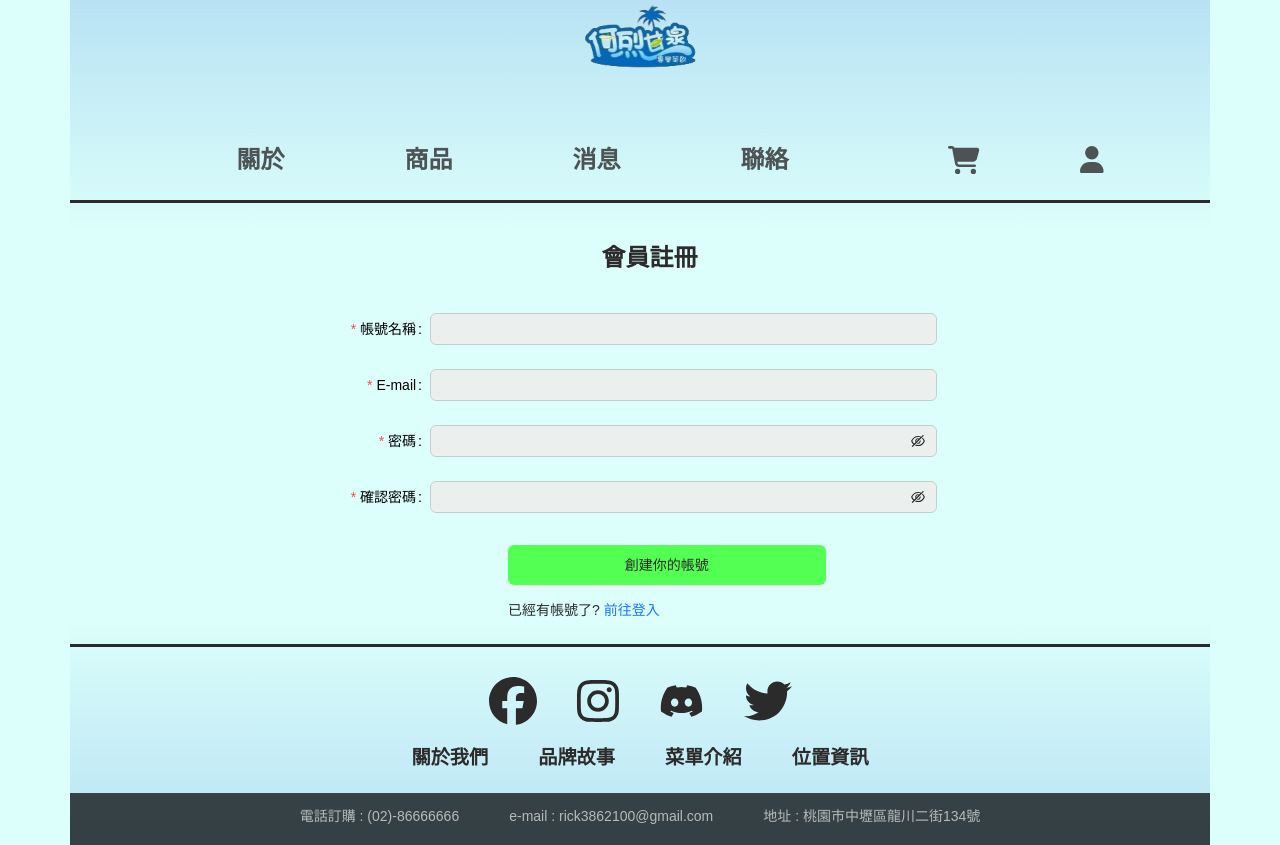
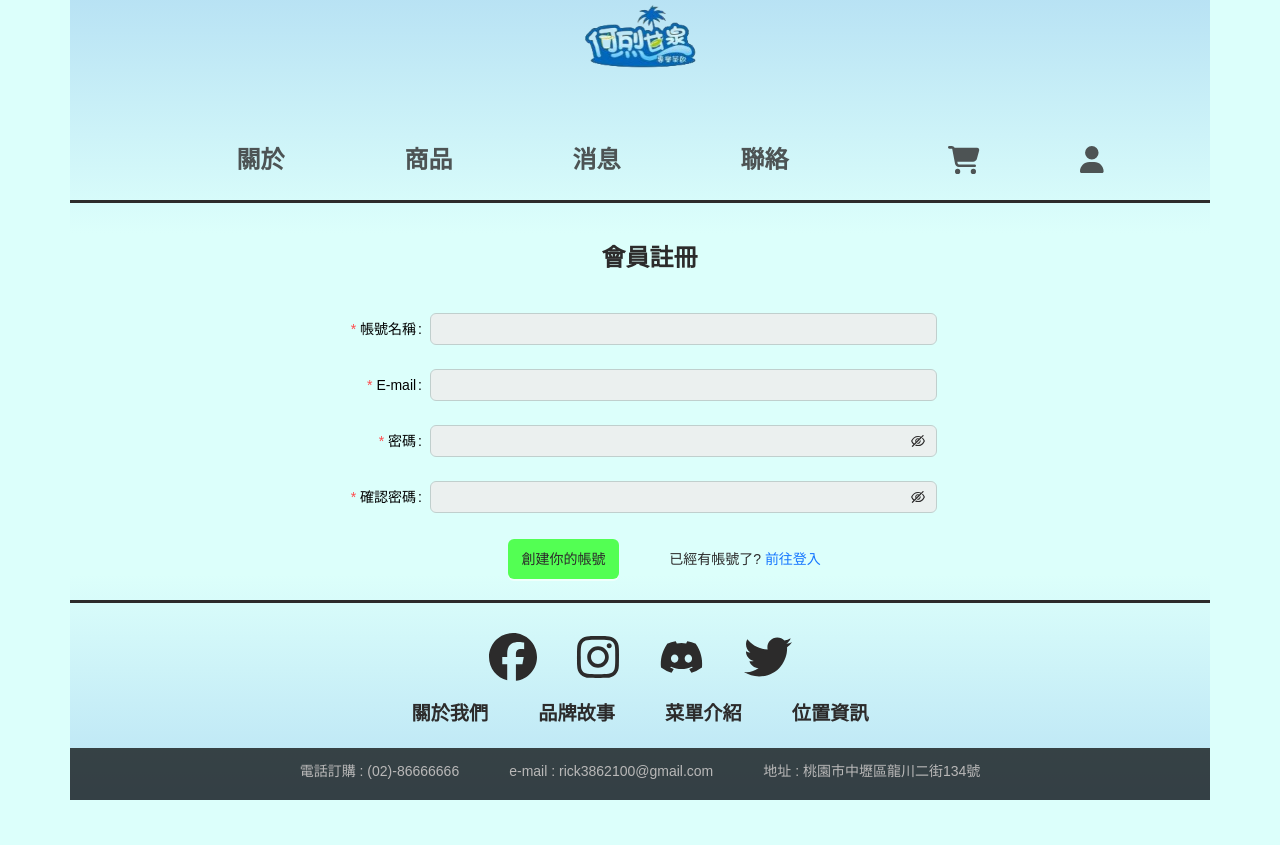
Before and after one commit to Scott911228/drink, a React (Vite) app: page /register-page in a window 1280 px wide. After the commit the page ends 800 px from the top, so only its background shows below. Built offline with nearby package versions, Linux system fonts and the light colour scheme; a web font is replaced by a local one.

Commit message:
last commit

```diff
--- a/src/Components/LoginCard/index.jsx
+++ b/src/Components/LoginCard/index.jsx
@@ -25,7 +25,7 @@ const LoginCard = () => {
       password: Password,
     }).then((response) => {
       response.error ?
-        alert("Wrong Data , Please Retype") :
+        alert("錯誤的帳號或密碼 請重新輸入") :
         navigate("/")
     });
 
@@ -53,6 +53,9 @@ const LoginCard = () => {
           className="email"
           label="e-mail"
           name="Email"
+          style={{
+            fontSize:'50px'
+          }}
           rules={[
             {
               type: "email",
--- a/src/Components/RegisterCard/index.jsx
+++ b/src/Components/RegisterCard/index.jsx
@@ -150,28 +150,11 @@ const RegisterCard = () => {
         </Form.Item>
 
         <Form.Item
-          name="agreement"
-          style={{
-            marginLeft: "270px"
-          }}
-          valuePropName="checked"
-          rules={[
-            {
-              validator: (_, value) =>
-                value
-                  ? Promise.resolve()
-                  : Promise.reject(new Error("應同意隱私政策")),
-            },
-          ]}
-          {...tailFormItemLayout}
-        >
-        </Form.Item>
-        <Form.Item
           className="fuk"
           style={{
             position: "absolute",
             left: "40%",
-            bottom: "-80px"
+            bottom: "-100px"
           }}
           {...tailFormItemLayout}>
           <Button
@@ -179,7 +162,7 @@ const RegisterCard = () => {
               marginRight: "50px",
               marginBottom: "10px",
               height: "40px",
-              width: "100%"
+              width: "35%"
             }}
             type="primary"
             className="login-form__button"
```
